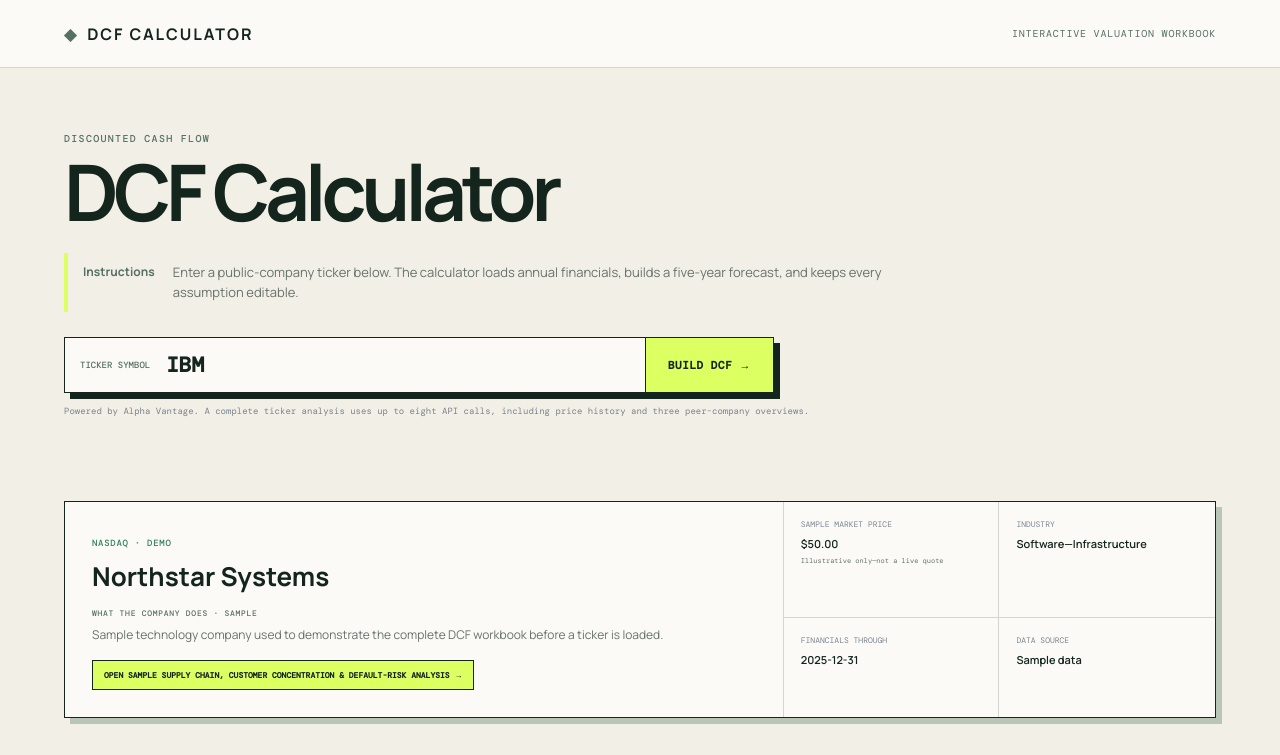
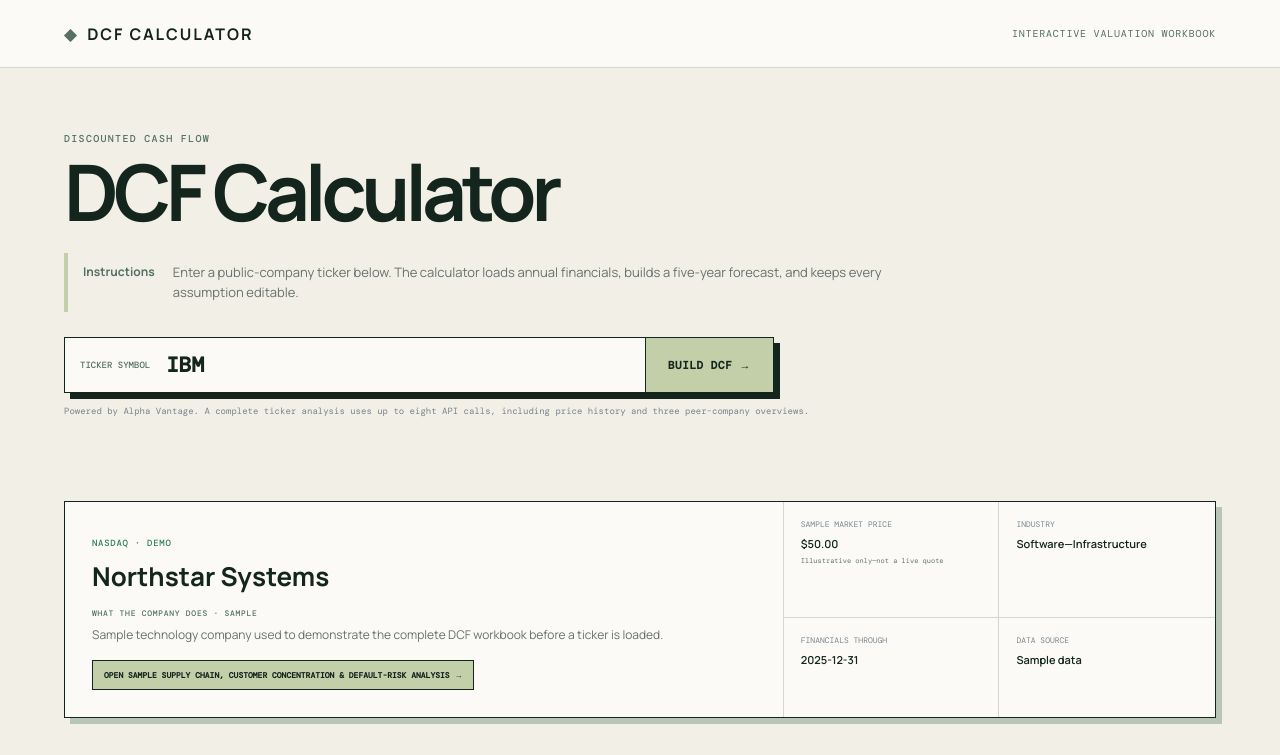
Before and after one commit to clairekyuh/dcf-automater, a Next.js app: page / in a window 1280 px wide. Shown: the top 755 px of the page. Built offline with nearby package versions, Linux system fonts and the light colour scheme; a web font is replaced by a local one.

Commit message:
Tone down highlight palette

```diff
--- a/app/globals.css
+++ b/app/globals.css
@@ -1,6 +1,6 @@
 @import url('https://fonts.googleapis.com/css2?family=DM+Mono:wght@400;500&family=Manrope:wght@400;500;600;700&family=Playfair+Display:ital,wght@1,600&display=swap');
 
-:root{--navy:#567064;--navy-dark:#14251e;--teal:#dcff61;--teal-soft:#edf2df;--blue:#315c48;--green:#31805a;--red:#c34b3d;--amber:#b87913;--ink:#14251e;--muted:#66726b;--grid:#d3d7cf;--grid-dark:#9ca99f;--paper:#fbfaf6;--canvas:#f2efe6}
+:root{--navy:#567064;--navy-dark:#14251e;--teal:#c3cfa8;--teal-hover:#afbf8d;--teal-soft:#ecefe5;--blue:#315c48;--green:#31805a;--red:#c34b3d;--amber:#b87913;--ink:#14251e;--muted:#66726b;--grid:#d3d7cf;--grid-dark:#9ca99f;--paper:#fbfaf6;--canvas:#f2efe6}
 *{box-sizing:border-box}
 html{scroll-behavior:smooth;scroll-padding-top:108px}
 body{margin:0;background:var(--canvas);color:var(--ink);font-family:Manrope,Arial,sans-serif}
@@ -21,7 +21,7 @@ button{cursor:pointer}
 .ticker-search label span{font:500 9px DM Mono;color:var(--navy);padding-left:15px;white-space:nowrap}
 .ticker-search input{border:0;outline:0;min-width:0;width:100%;height:54px;padding:0 16px;font:600 21px DM Mono;text-transform:uppercase;color:var(--ink);background:transparent}
 .ticker-search button{border:0;border-left:1px solid var(--navy-dark);background:var(--teal);color:var(--ink);padding:0 22px;font:600 11px DM Mono;letter-spacing:.05em;white-space:nowrap}
-.ticker-search button:hover{background:#c8ed4d}
+.ticker-search button:hover{background:var(--teal-hover)}
 .ticker-search button:disabled{opacity:.55}
 .calculator-header>small{display:block;margin-top:12px;color:#78838d;font:9px DM Mono}
 .api-error{max-width:710px;margin-top:12px;padding:11px 13px;border:1px solid #d99283;background:#fff0ed;font-size:11px;color:#8c3528}
@@ -32,7 +32,7 @@ button{cursor:pointer}
 .company-summary p{font-size:12px;line-height:1.6;color:var(--muted);margin:0;max-width:900px}
 .company-description-label{display:block;margin:14px 0 7px;color:var(--navy);font:500 8px DM Mono;letter-spacing:.09em}
 .deep-analysis-link{display:inline-block;margin-top:16px;padding:9px 11px;background:var(--teal);border:1px solid var(--ink);color:var(--ink);text-decoration:none;font:600 8px DM Mono;text-transform:uppercase}
-.deep-analysis-link:hover{background:#c8ed4d}
+.deep-analysis-link:hover{background:var(--teal-hover)}
 .company-summary dl{display:grid;grid-template-columns:1fr 1fr;margin:0}
 .company-summary dl div{padding:17px;border-right:1px solid var(--grid);border-bottom:1px solid var(--grid);min-width:0}
 .company-summary dl div:nth-child(2n){border-right:0}
```
